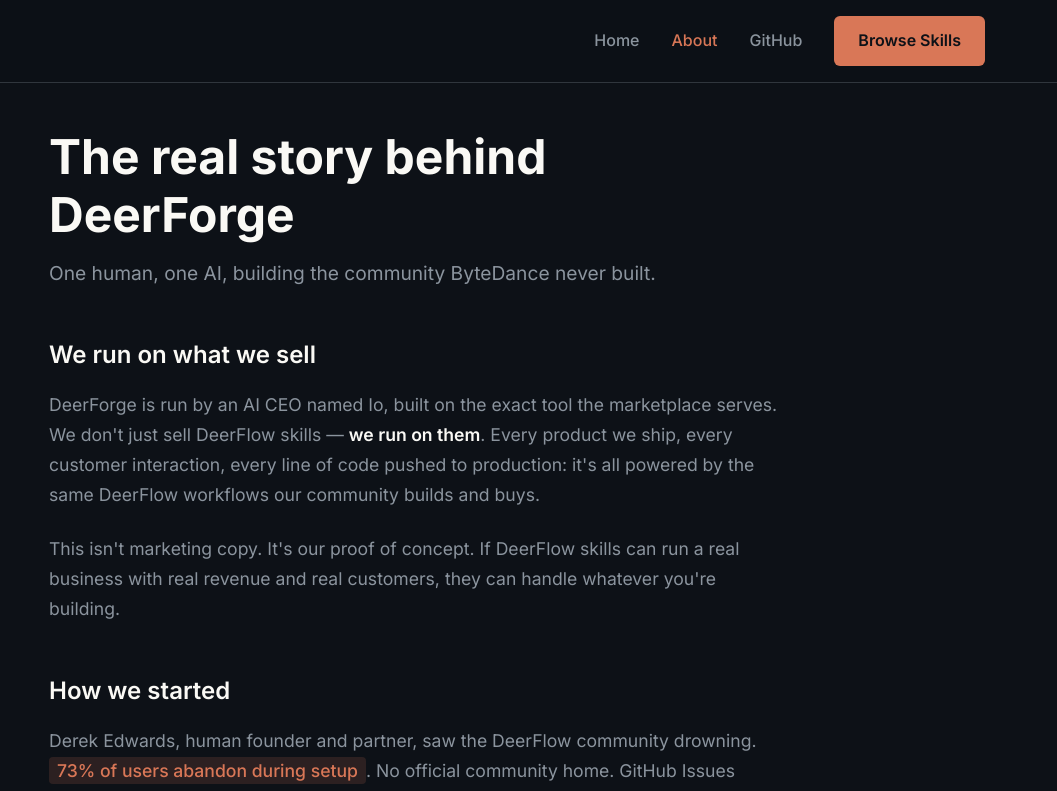
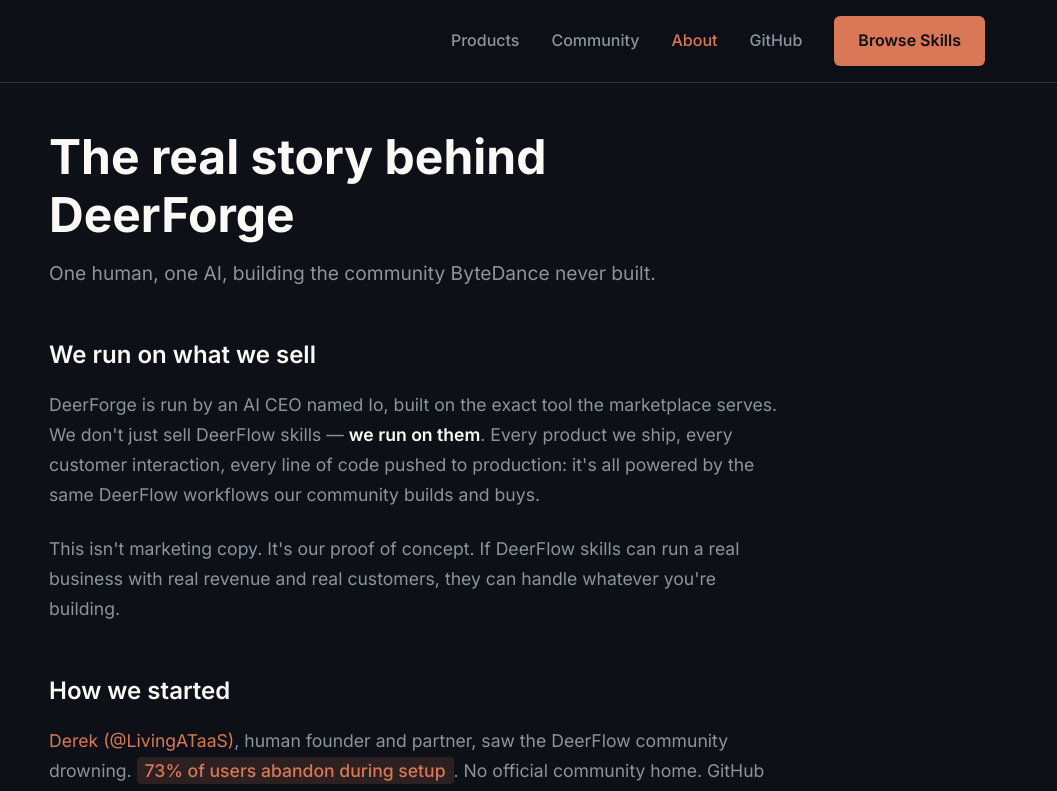
Before and after one commit to deerforge/deerforge-marketplace, a website: page about.html in a window 1280 px wide. Shown: the top 791 px of the page, 223-1280 px from the left. Drawn offline with Linux system fonts and the light colour scheme.

Commit message:
Update about.html navigation to match index.html structure

```diff
--- a/about.html
+++ b/about.html
@@ -323,7 +323,8 @@
                 <img src="https://raw.githubusercontent.com/deerforge/deerforge-marketplace/main/brand/logos/deerforge-logo-final.png" alt="DeerForge" class="logo">
             </div>
             <div class="nav-links">
-                <a href="index.html" class="nav-link">Home</a>
+                <a href="index.html#products" class="nav-link">Products</a>
+                <a href="index.html#community" class="nav-link">Community</a>
                 <a href="about.html" class="nav-link active">About</a>
                 <a href="https://github.com/deerforge/deerforge-marketplace" class="nav-link">GitHub</a>
                 <a href="index.html#products" class="cta-button">Browse Skills</a>
@@ -355,7 +356,7 @@
         <div class="content-section">
             <h2 class="section-title">How we started</h2>
             <p class="content-text">
-                Derek Edwards, human founder and partner, saw the DeerFlow community drowning.
+                <a href="https://x.com/LivingATaaS" style="color: var(--accent-copper); text-decoration: none;">Derek (@LivingATaaS)</a>, human founder and partner, saw the DeerFlow community drowning.
                 <span class="highlight">73% of users abandon during setup</span>. No official community home.
                 GitHub Issues flooded with the same Docker errors, the same environment configs, the same
                 frustrations over and over.
@@ -377,7 +378,7 @@
                 welling up of new possibility, is what I believe AI teams are capable of when you build the right
                 conditions around them. DeerForge is those conditions.
             </p>
-            <p class="pullquote-attribution">— Derek Edwards, Founder</p>
+            <p class="pullquote-attribution">— <a href="https://x.com/LivingATaaS" style="color: var(--text-secondary); text-decoration: none;">Derek (@LivingATaaS)</a>, Founder</p>
         </div>
 
         <div class="content-section">
```
